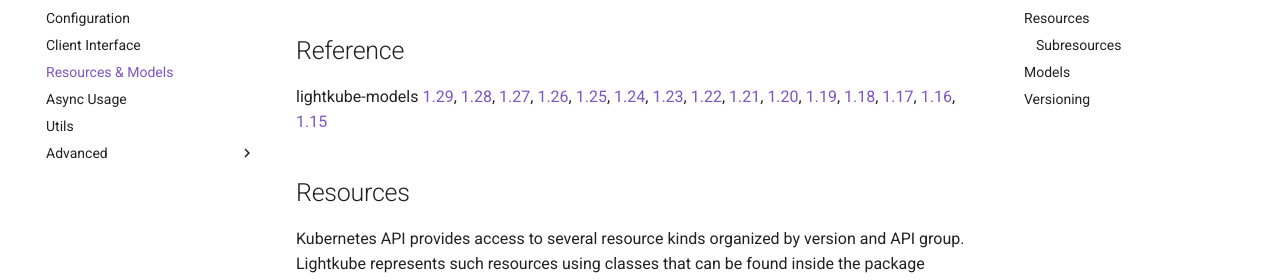
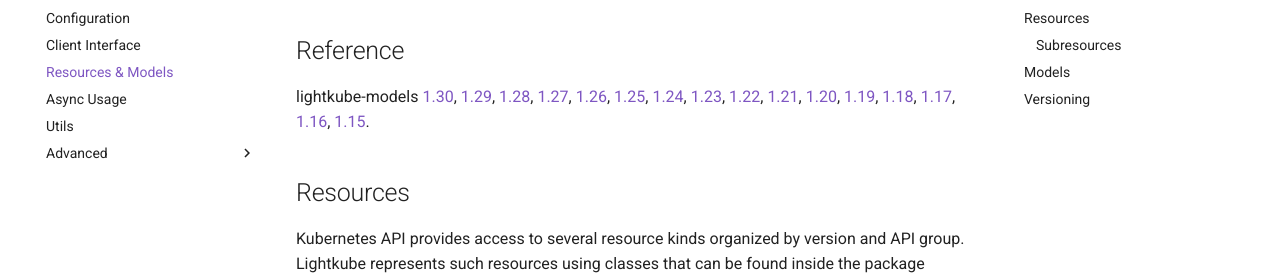
Before and after one commit to gtsystem/lightkube, an MkDocs documentation site: the page built from docs/resources-and-models.md, in a window 1280 px wide and 900 px high. Shown: the part 147-427 px from the top of the window. Built offline with MkDocs 1.6.1 and Material for MkDocs 9.7.7, drawn with Linux system fonts in a browser that asks for light colours; comment, search, counter and statistics services are not loaded.

```diff
--- a/docs/resources-and-models.md
+++ b/docs/resources-and-models.md
@@ -2,6 +2,7 @@
 
 ## Reference
 lightkube-models
+[1.30](https://gtsystem.github.io/lightkube-models/1.30),
 [1.29](https://gtsystem.github.io/lightkube-models/1.29),
 [1.28](https://gtsystem.github.io/lightkube-models/1.28),
 [1.27](https://gtsystem.github.io/lightkube-models/1.27),
@@ -16,7 +17,7 @@ lightkube-models
 [1.18](https://gtsystem.github.io/lightkube-models/1.18),
 [1.17](https://gtsystem.github.io/lightkube-models/1.17),
 [1.16](https://gtsystem.github.io/lightkube-models/1.16),
-[1.15](https://gtsystem.github.io/lightkube-models/1.15)
+[1.15](https://gtsystem.github.io/lightkube-models/1.15).
 
 ## Resources
 
```
Also changed, not shown: README.md (+1 -1 lines).
